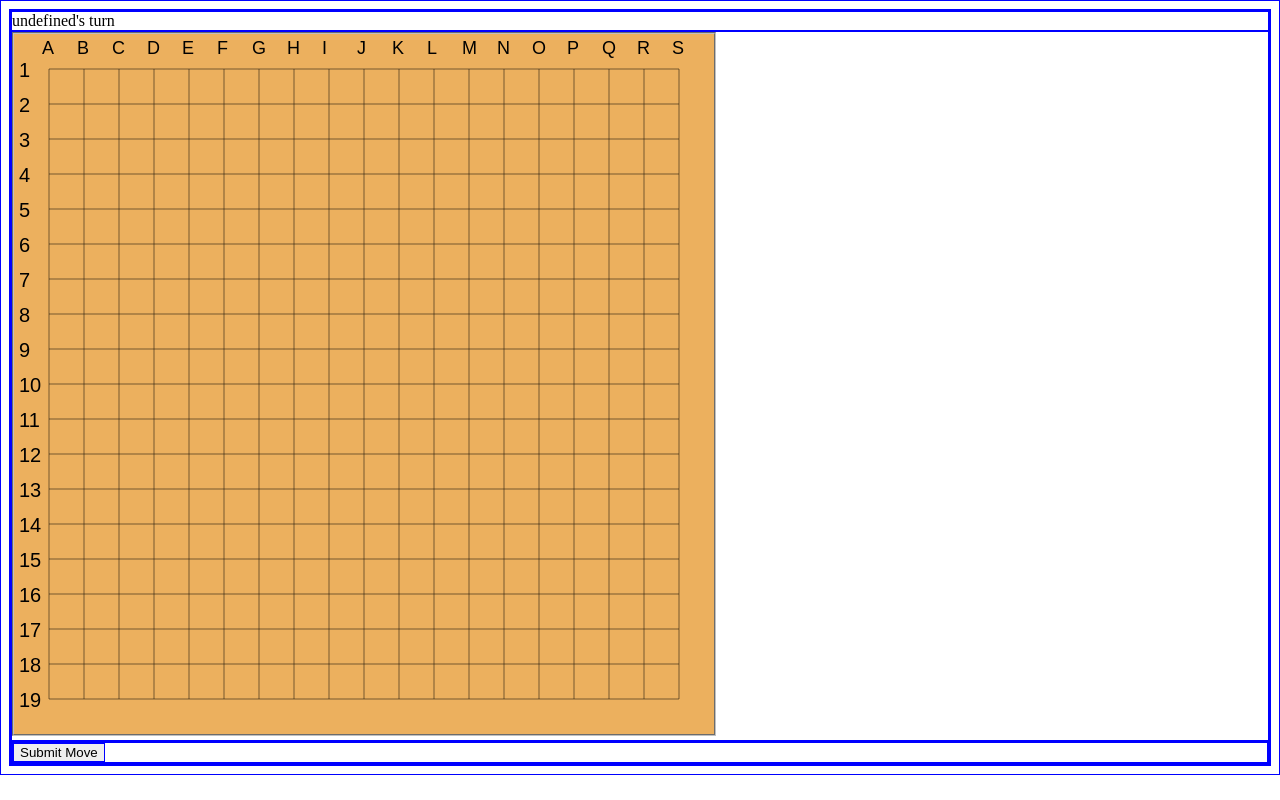
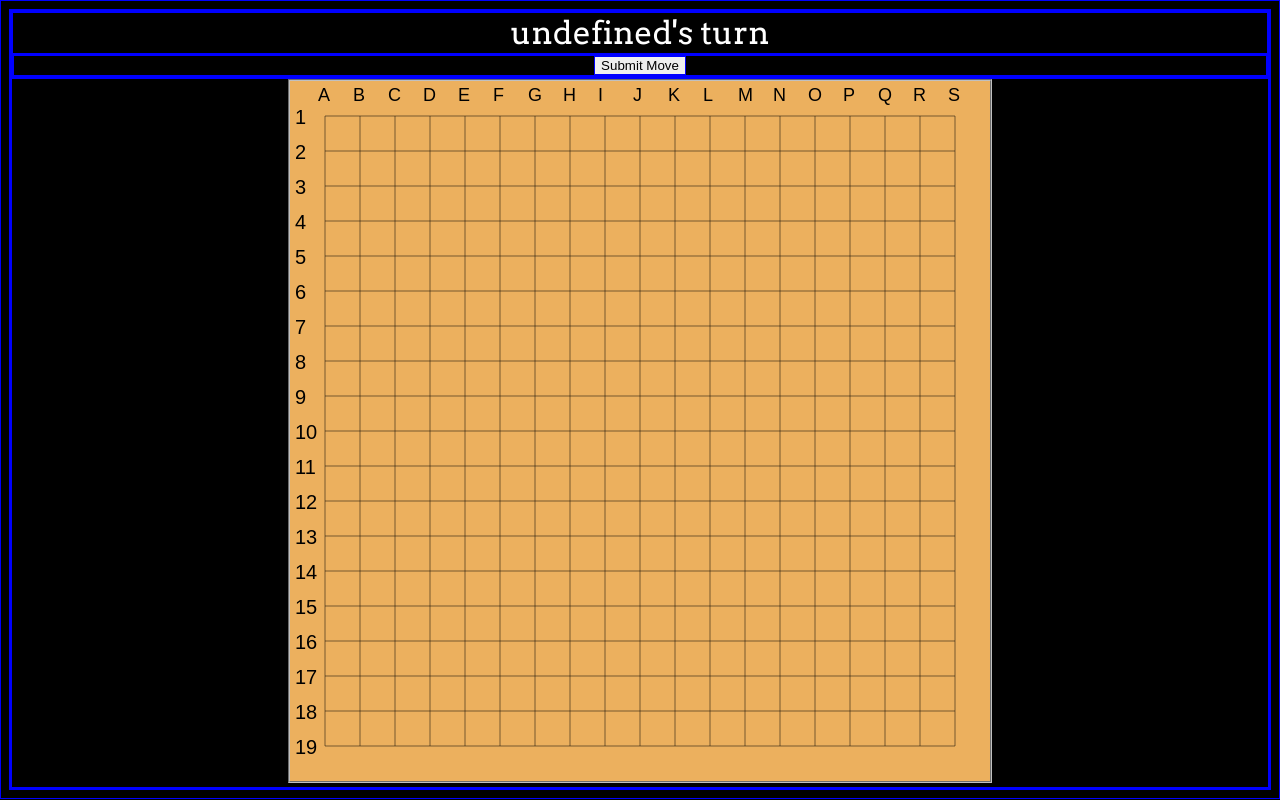
Before and after one commit to thenewkid/supersweetgo, a Python web app: template templates/displayboard.html in a window 1280 px wide. Run offline with Jinja, Linux system fonts and the light colour scheme; the template is opened without the code that fills it: most values are stand-ins (such as "Sample title", 1, 10 or a date in 2020); some libraries are stand-ins or nearby versions.

Commit message:
Made some small changes

```diff
--- a/js/readData.js
+++ b/js/readData.js
@@ -7,6 +7,9 @@ var currentMoveData = [];
 var ajaxCalling;
 var board = [];
 
+function getLastMove() {
+	return moveHistory[moveHistory.length-1];
+}
 function getEmptyBoard() {
 	var b = [];
 	for (var i = 0; i < 19; i++) {
@@ -31,10 +34,6 @@ function updateBoard(board, x, y, col) {
 	//3. return board, number of white and black stones captured
 }
 function makeBoard(move_history) {
-	//iterate through move history that comes from the server
-	//for each postion we grab the 3rd and fourth element because that is the position of the piece
-	//next we find the corresponding position in our 2d array based on the position in move_history
-	//finally we add this move into our board array
 	var x_letters = ['A', 'B', 'C', 'D', 'E', 'F', 'G', 'H','I', 'J', 'K', 'L', 'M', 'N', 'O', 'P', 'Q', 'R', 'S'];
 	var currentBoard = getEmptyBoard();
 	for (var i = 0; i < move_history.length; i++) {
@@ -216,13 +215,6 @@ function checkSpotPosition(currentMoveArray) {
 function callAjaxNigga() {
 	$.ajax({
 
-		//all ajax does is send a post request asking for the length of the moves from the server
-		//if this length is higher, then we reload the page,
-		//a better way to do this might be to send the current length of the move History to ther server
-		//and if the length of the move history on the server is greater than the one we sent then
-		//we send the new move history array of data as json homie
-
-
 		type: 'POST',
 		data: {'subm': 'submit_ajax'},
 		dataType: 'json',
@@ -232,14 +224,12 @@ function callAjaxNigga() {
 				clearInterval(ajaxCalling);
 				var chill = window.location;
 				window.location = chill.protocol + '//' + chill.host + chill.pathname;
-
 			}
 		}
-	})
+	});
 }
 function removeSubmitButton() {
-	var button = document.getElementById("submit_hoes_to_the_pimp");
-	document.next_turn.removeChild(button);
+	document.getElementById("submit_move_form").innerHTML = "";
 }
 function init() {
 	var canvas = document.querySelector("canvas");
@@ -248,7 +238,7 @@ function init() {
 	drawGoPieces(surface);
 
 	var colorOpp = {'b':'white', 'w':'black'}
-	var currentPlayerTurn = document.getElementById('current_turn');
+	var currentPlayerTurn = document.getElementById('whose_turn');
 	var lastPlayerTurnColor;
 
 	if (moveHistory.length == 0) {
@@ -273,10 +263,9 @@ function init() {
 		}
 	}
 }
-window.onload = function() {
-	console.log(moveHistory);
-	init();
+function setFormSubmit() {
 	var form = document.next_turn;
+	if (form) {
 		$(form).submit(function() {
 			if (hasPieceBeenDrawn) {
 				currentMoveData[0]++;
@@ -294,5 +283,11 @@ window.onload = function() {
 			}
 		});
 	}
+}
+window.onload = function() {
+	console.log(moveHistory);
+	init();
+	setFormSubmit();
+}
 
 //once the user has clicked, do we want to have a button that says undo move so that they can pass after already placing a go PIECE_WIDTH
--- a/templates/displayboard.html
+++ b/templates/displayboard.html
@@ -7,10 +7,32 @@
 		border: 1px solid blue;
 	}
 	#current_turn {
-			box-sizing: border-box;
 		border: 1px solid blue;
 	}
+	body {
+		background-color: black;
+		color: white;
+	}
+	#game_container {
+		flex-wrap: wrap;
+	}
+	#whose_turn {
+		text-align: center;
+		font-family: 'Arvo', serif;
+		font-size: 2em;
+
+	}
+	#submit_move_form {
+		text-align: center;
+	}
+	#submit_move_form button[type="submit"] {
+		width: 15
+	}
+	#picasso_canvas {
+		text-align: center;
+	}
 	</style>
+	<link href='http://fonts.googleapis.com/css?family=Arvo' rel='stylesheet' type='text/css'>
 	<script src="/js/readData.js"></script>
 	<script src="//ajax.googleapis.com/ajax/libs/jquery/1.11.1/jquery.min.js">
 	</script>
@@ -37,19 +59,21 @@
 		{% endif %}
 	{% endfor %}
 <body>
-	<div>
-		<div id="current_turn"></div>
-
-		<div>
-			<canvas width="700px" height="700px" style="border: 2px groove silver; background-color: #ecb05e"></canvas>
-		</div>
-		<div>
+	<div id="game_container">
+		<div id="game_status">
+			<div id="whose_turn"></div>
+			<div id="submit_move_form">
 				<form method="post" name="next_turn">
 					<input type='hidden' name='move_to_add_db' value='' id="u_m">
 					<button type='submit' id="submit_hoes_to_the_pimp" value='submit_move' name='subm'>Submit Move</button>
 				</form>
 			</div>
 		</div>
+		<div id="picasso_canvas">
+			<canvas width="700px" height="700px" style="border: 2px groove silver; background-color: #ecb05e;"></canvas>
+		</div>
+
+	</div>
 </body>
 </html>
 <script>
```
Also changed, not shown: main.py (+13 -2 lines), 1 other file. Lines whose indentation alone changed are shown as unchanged.
